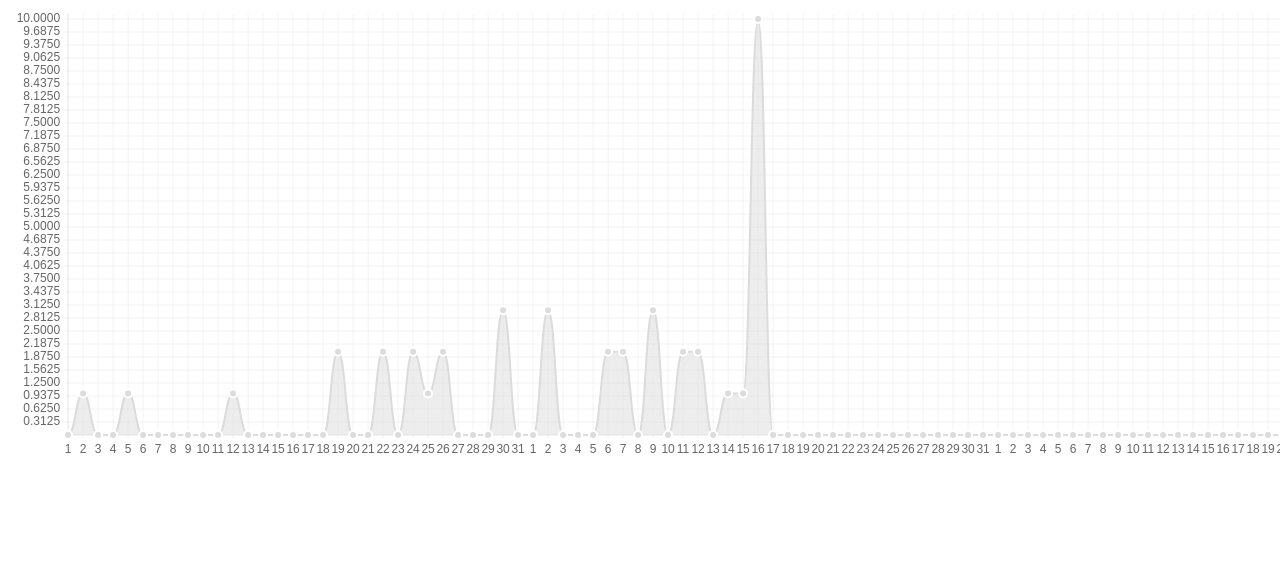
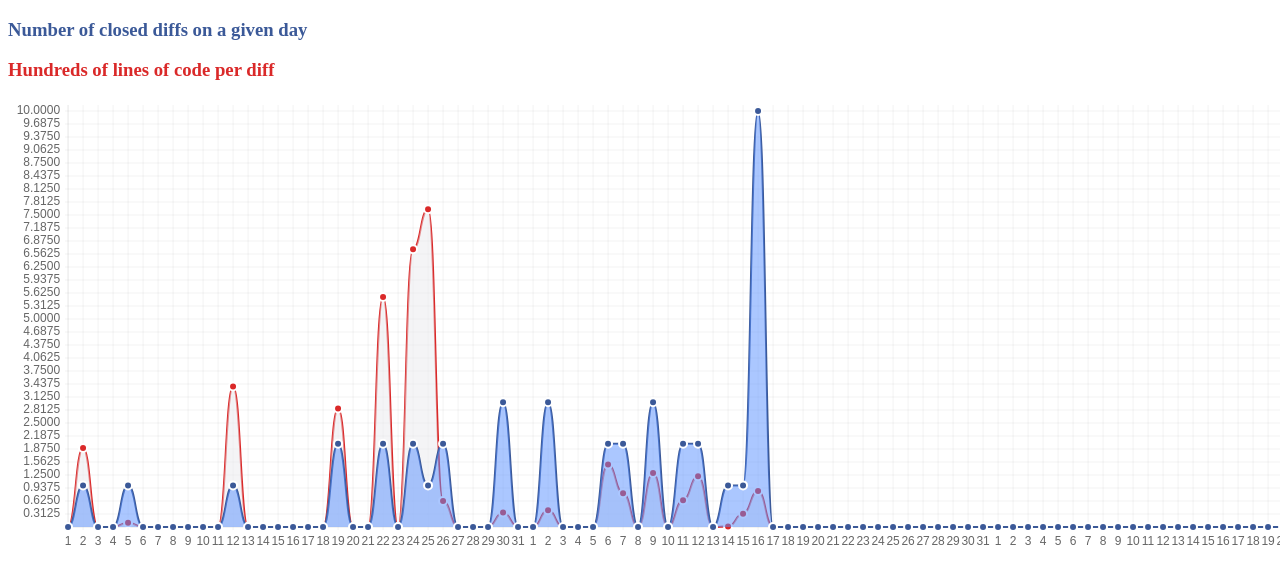
Before and after one commit to xixixao/diff-freq, a plain HTML site: page index.html in a window 1280 px wide. Shown: the top 584 px of the page. Drawn offline with Linux system fonts and the light colour scheme.

Commit message:
Added lines of code

```diff
--- a/index.html
+++ b/index.html
@@ -10,6 +10,8 @@
     </style>
   </head>
   <body>
+    <h3 style="color: rgba(59,89,152,1)">Number of closed diffs on a given day</h3>
+    <h3 style="color: rgba(218,41,41,1)">Hundreds of lines of code per diff</h3>
     <canvas id="canvas" height="450" width="1500"></canvas>
 
 
@@ -27,9 +29,17 @@
       labels : labels,
       datasets : [
         {
-          fillColor : "rgba(220,220,220,0.5)",
-          strokeColor : "rgba(220,220,220,1)",
-          pointColor : "rgba(220,220,220,1)",
+          fillColor : "rgba(233,234,237,0.5)",
+          strokeColor : "rgba(218,41,41,1)",
+          pointColor : "rgba(218,41,41,1)",
+          pointStrokeColor : "#fff",
+          data : [0, 190, 0, 0, 10, 0, 0, 0, 0, 0, 0, 338, 0, 0, 0, 0, 0, 0, 285, 0, 0, 553, 0, 667.5, 764, 62.5, 0, 0, 0, 34.666666666666664, 0, 0, 40.333333333333336, 0, 0, 0, 150, 81, 0, 129.66666666666666, 0, 64.5, 122, 0, 1, 32, 86.7, 0, 0, 0, 0, 0, 0, 0, 0, 0, 0, 0, 0, 0, 0, 0, 0, 0, 0, 0, 0, 0, 0, 0, 0, 0, 0, 0, 0, 0, 0, 0, 0, 0, 0, 0, 0, 0, 0, 0, 0, 0, 0, 0, 0, 0].map(
+            function(v){return v/100;})
+        },
+        {
+          fillColor : "rgba(88,144,255,0.5)",
+          strokeColor : "rgba(59,89,152,1)",
+          pointColor : "rgba(59,89,152,1)",
           pointStrokeColor : "#fff",
           data : [0, 1, 0, 0, 1, 0, 0, 0, 0, 0, 0, 1, 0, 0, 0, 0, 0, 0, 2, 0, 0, 2, 0, 2, 1, 2, 0, 0, 0, 3, 0, 0, 3, 0, 0, 0, 2, 2, 0, 3, 0, 2, 2, 0, 1, 1, 10, 0, 0, 0, 0, 0, 0, 0, 0, 0, 0, 0, 0, 0, 0, 0, 0, 0, 0, 0, 0, 0, 0, 0, 0, 0, 0, 0, 0, 0, 0, 0, 0, 0, 0, 0, 0, 0, 0, 0, 0, 0, 0, 0, 0, 0]
         }
```
